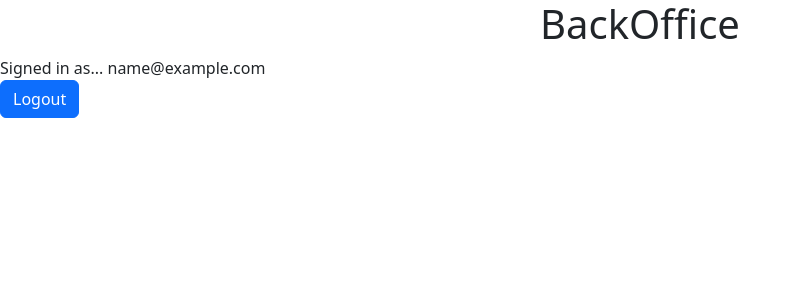
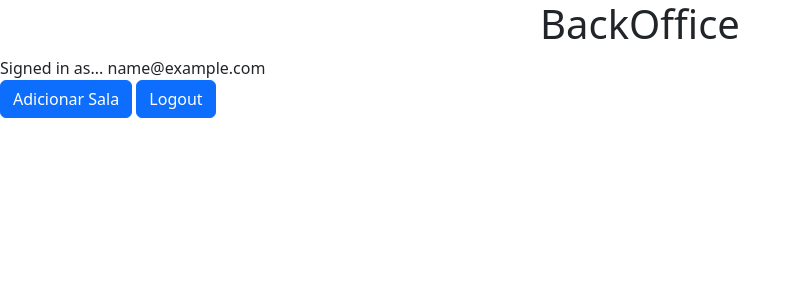
Before and after one commit to EngSwCIC/Reserva-de-Salas, a Rails app: page /backoffice in a window 1280 px wide. Shown: the top 300 px of the page, without its empty margins (0-801 px from the left). Run offline with Rails 7, Linux system fonts and the light colour scheme; the visitor is signed in with stand-in values (Sample User, id 1); style sheets or scripts are compiled from the project's sources; some libraries are stand-ins or nearby versions.

Commit message:
Adicionado botão para criar sala

```diff
--- a/app/views/backoffice/dashboard/index.html.erb
+++ b/app/views/backoffice/dashboard/index.html.erb
@@ -1,5 +1,6 @@
 <h1 class='text-center'>BackOffice</h1>
 <% if current_user.is_admin? %>
 	<div>Signed in as... <%= current_user.email %></div>
+	<%= link_to 'Adicionar Sala', new_room_path, method: :get, class: 'btn btn-primary' %>
 	<%= link_to 'Logout', destroy_user_session_path, method: :delete, class: 'btn btn-primary' %>
 <% end %>
```
